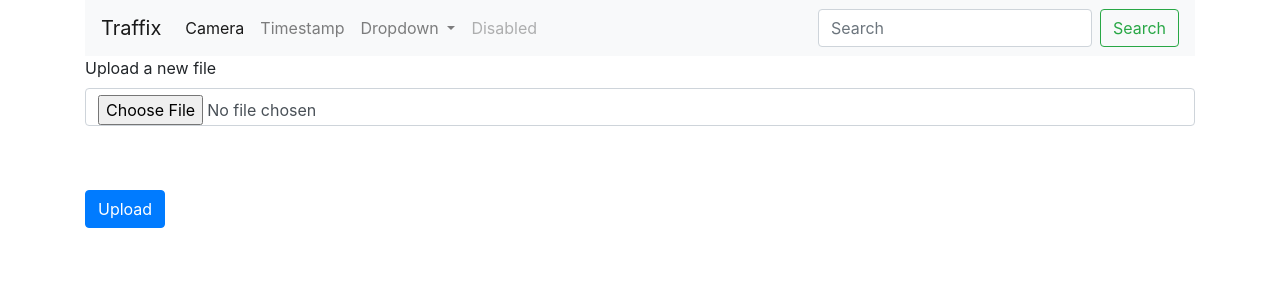
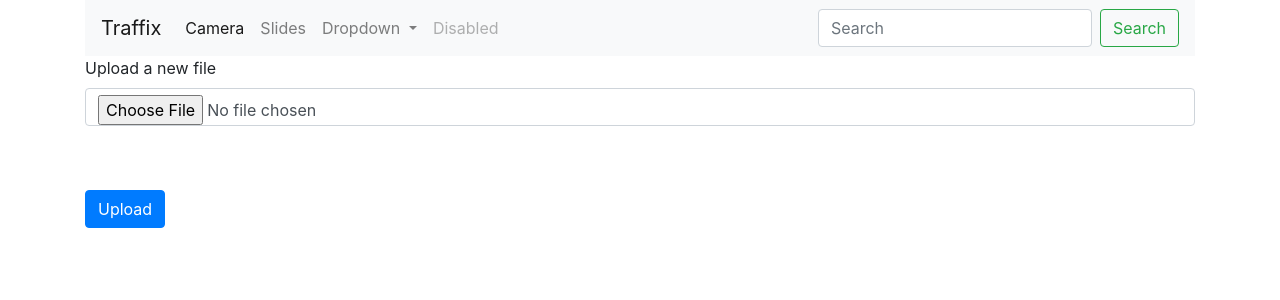
Before and after one commit to mrshootingstar/insight, a Python web app: template flask/templates/index.html in a window 1280 px wide. Shown: the top 300 px of the page. Run offline with Jinja, Linux system fonts and the light colour scheme; the template is opened without the code that fills it, so the values that code supplies are empty; some libraries are stand-ins or nearby versions.

Commit message:
added slides page

```diff
--- a/flask/app.py
+++ b/flask/app.py
@@ -126,3 +126,8 @@ def video_feed():
 @app.route('/camera')
 def traffic():
     return render_template('camera.html')
+
+
+@app.route('/slides')
+def presentation():
+    return render_template('slides.html')
--- a/flask/templates/navbar.html
+++ b/flask/templates/navbar.html
@@ -10,7 +10,7 @@
             <a class="nav-link" href="/camera">Camera</a>
         </li>
         <li class="nav-item">
-            <a class="nav-link" href="/timestamp">Timestamp</a>
+            <a class="nav-link" href="/slides">Slides</a>
         </li>
         <li class="nav-item dropdown">
             <a class="nav-link dropdown-toggle" href="#" id="navbarDropdown" role="button" data-toggle="dropdown" aria-haspopup="true" aria-expanded="false">
```
